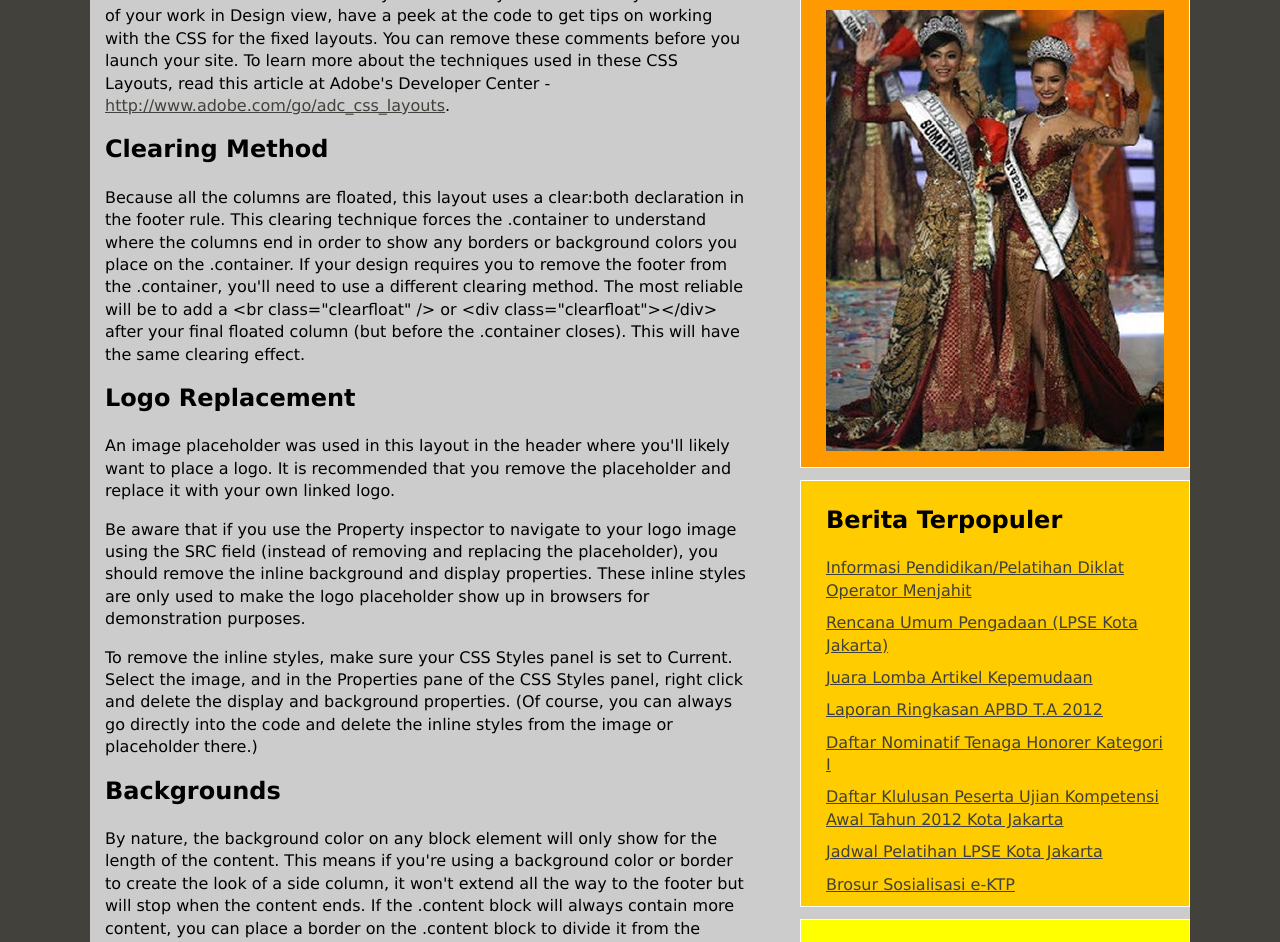
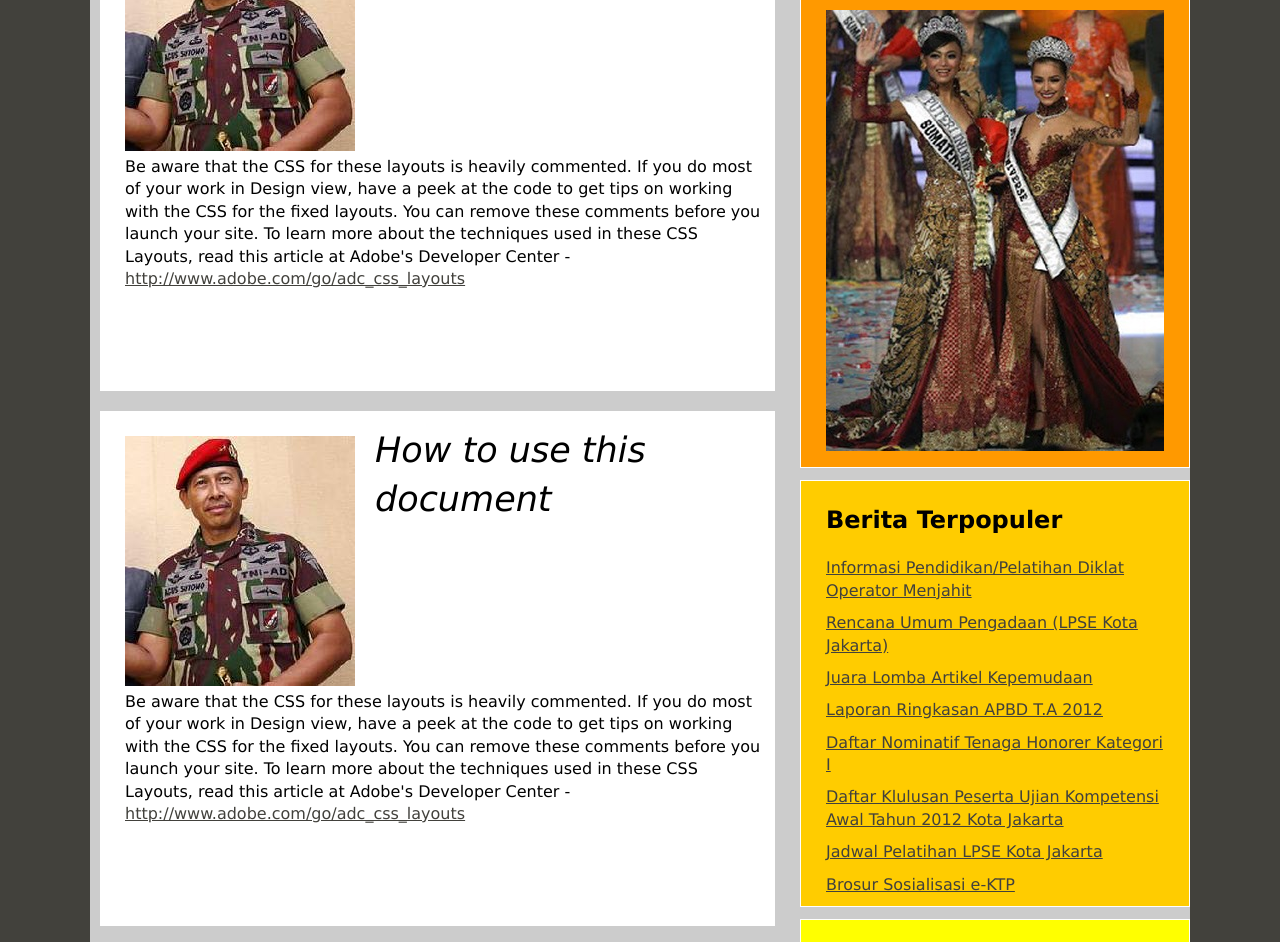
Before and after one commit to abrahamks/IF3099-IMK, a plain HTML site: page index.html in a window 1280 px wide. Shown: the part 386-1328 px from the top of the page. Drawn offline with Linux system fonts and the light colour scheme.

Commit message:
index fix

```diff
--- a/index.html
+++ b/index.html
@@ -132,9 +132,37 @@ a:hover, a:active, a:focus { /* this group of selectors will give a keyboard nav
 	width: 675px;
 	float: center;
 	padding-top: 10px;
-	padding-right: 0;
+	padding-right: 10px;
 	padding-bottom: 10px;
-	padding-left: 0;
+}
+
+.newsfeed {
+	width: 650px;
+	height : 500px;
+	background-color: rgb(255,255,255);
+	margin-left: 10px;
+	padding-top: 15px;
+	padding-left: 25px;
+}
+
+.newsfeed .newsimg {
+	width: 250px;
+	height: 250px;
+	float: left;
+	padding-top: 10px;
+}
+
+.newsfeed .newstitle {
+	width: 370px;
+	height: 265px;
+	float: left;
+	font-size: 35px;
+	font-style: italic;
+}
+
+.newsfeed .newscontent {
+	width: 640px;
+	float: left;
 }
 
 /* ~~ This grouped selector gives the lists in the .content area space ~~ */
@@ -284,26 +312,47 @@ header, section, footer, aside, article, figure {
     </div>
   <!-- end .sidebar1 --></div>
   <article class="content">
-    <h1>Instructions</h1>
-    <section>
-     <h2>How to use this document</h2>
-      <p>Be aware that the CSS for these layouts is heavily commented. If you do most of your work in Design view, have a peek at the code to get tips on working with the CSS for the fixed layouts. You can remove these comments before you launch your site. To learn more about the techniques used in these CSS Layouts, read this article at Adobe's Developer Center - <a href="http://www.adobe.com/go/adc_css_layouts">http://www.adobe.com/go/adc_css_layouts</a>.</p>
-    </section>
-    <section>
-      <h2>Clearing Method</h2>
-      <p>Because all the columns are floated, this layout uses a clear:both declaration in the footer rule.  This clearing technique forces the .container to understand where the columns end in order to show any borders or background colors you place on the .container. If your design requires you to remove the footer from the .container, you'll need to use a different clearing method. The most reliable will be to add a &lt;br class=&quot;clearfloat&quot; /&gt; or &lt;div  class=&quot;clearfloat&quot;&gt;&lt;/div&gt; after your final floated column (but before the .container closes). This will have the same clearing effect. </p>
-    </section>
-    <section>
-      <h2>Logo Replacement</h2>
-      <p>An image placeholder was used in this layout in the header where you'll likely want to place  a logo. It is recommended that you remove the placeholder and replace it with your own linked logo. </p>
-      <p> Be aware that if you use the Property inspector to navigate to your logo image using the SRC field (instead of removing and replacing the placeholder), you should remove the inline background and display properties. These inline styles are only used to make the logo placeholder show up in browsers for demonstration purposes. </p>
-      <p>To remove the inline styles, make sure your CSS Styles panel is set to Current. Select the image, and in the Properties pane of the CSS Styles panel, right click and delete the display and background properties. (Of course, you can always go directly into the code and delete the inline styles from the image or placeholder there.)</p>
-    </section>
-    <section>
-      <h2>Backgrounds</h2>
-      <p>By nature, the background color on any block element will only show for the length of the content. This means if you're using a background color or border to create the look of a side column, it won't extend all the way to the footer but will stop when the content ends. If the .content block will always contain more content, you can place a border on the .content block to divide it from the column.</p>
-    </section>
-    <!-- end .content --></article>
+  	<div class="newsfeed">
+	 	<div class="newsimg">
+	 		<img src="images/news_1.jpg">
+	    </div>
+	    <div class="newstitle">
+	    	How to use this document
+	    </div>
+	    <div class="newscontent">
+	    	Be aware that the CSS for these layouts is heavily commented. If you do most of your work in Design view, have a peek at the code to get tips on working with the CSS for the fixed layouts. You can remove these comments before you launch your site. To learn more about the techniques used in these CSS Layouts, read this article at Adobe's Developer Center - <a href="http://www.adobe.com/go/adc_css_layouts">http://www.adobe.com/go/adc_css_layouts</a>
+	    </div>
+  	</div>
+  </article>
+
+  <article class="content">
+  	<div class="newsfeed">
+	 	<div class="newsimg">
+	 		<img src="images/news_1.jpg">
+	    </div>
+	    <div class="newstitle">
+	    	How to use this document
+	    </div>
+	    <div class="newscontent">
+	    	Be aware that the CSS for these layouts is heavily commented. If you do most of your work in Design view, have a peek at the code to get tips on working with the CSS for the fixed layouts. You can remove these comments before you launch your site. To learn more about the techniques used in these CSS Layouts, read this article at Adobe's Developer Center - <a href="http://www.adobe.com/go/adc_css_layouts">http://www.adobe.com/go/adc_css_layouts</a>
+	    </div>
+  	</div>
+  </article>
+
+  <article class="content">
+  	<div class="newsfeed">
+	 	<div class="newsimg">
+	 		<img src="images/news_1.jpg">
+	    </div>
+	    <div class="newstitle">
+	    	How to use this document
+	    </div>
+	    <div class="newscontent">
+	    	Be aware that the CSS for these layouts is heavily commented. If you do most of your work in Design view, have a peek at the code to get tips on working with the CSS for the fixed layouts. You can remove these comments before you launch your site. To learn more about the techniques used in these CSS Layouts, read this article at Adobe's Developer Center - <a href="http://www.adobe.com/go/adc_css_layouts">http://www.adobe.com/go/adc_css_layouts</a>
+	    </div>
+  	</div>
+  </article>
+
   <footer>
     <p>© 1995 - 2013 Dinas Komunikasi, Informatika dan Kehumasan Pemprov DKI Jakarta</p>
     <address>
```
Also changed, not shown: images/news_1.jpg (added).
